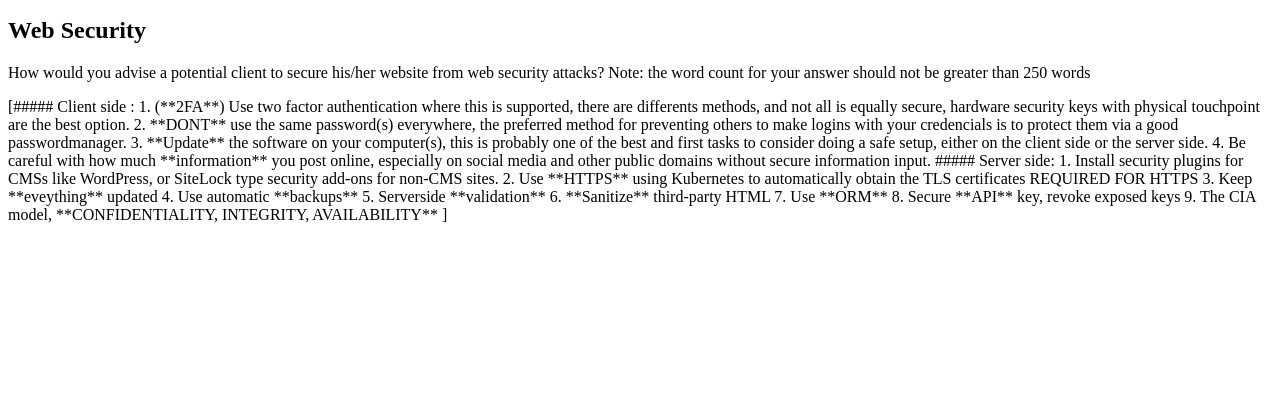
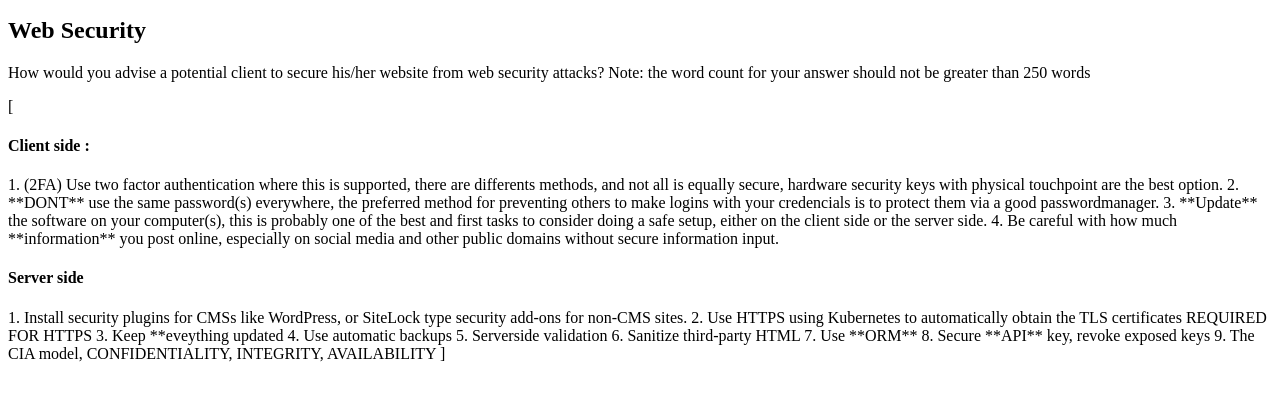
Before and after one commit to Noroff-FEU-Assignments/cross-course-project-GargusS, a plain HTML site: page index.html in a window 1280 px wide. Shown: the part 101-500 px from the top of the page. Drawn offline with Linux system fonts and the light colour scheme.

Commit message:
Edit answer to CA

```diff
--- a/index.html
+++ b/index.html
@@ -8,21 +8,21 @@
     <p>Welcome to my first website.</p>
     <h2>Web Security</h2>
     <p id="web-security-question">How would you advise a potential client to secure his/her website from web security attacks? Note: the word count for your answer should not be greater than 250 words</p>
-    <p id="web-security-answer">[##### Client side :
-      1. (**2FA**) Use two factor authentication where this is supported, there are differents methods, and not all is equally secure, hardware security keys with physical touchpoint are the best option.
+    <p id="web-security-answer">[<h4>Client side :</h4>
+      1. (2FA) Use two factor authentication where this is supported, there are differents methods, and not all is equally secure, hardware security keys with physical touchpoint are the best option.
       2. **DONT** use the same password(s) everywhere, the preferred method for preventing others to make logins with your credencials is to protect them via a good passwordmanager.
       3. **Update** the software on your computer(s), this is probably one of the best and first tasks to consider doing a safe setup, either on the client side or the server side.
       4. Be careful with how much **information** you post online, especially on social media and other public domains without secure information input.
-      ##### Server side:
+      <h4>Server side</h4>
       1. Install security plugins for CMSs like WordPress, or SiteLock type security add-ons for non-CMS sites.
-      2. Use **HTTPS** using Kubernetes to automatically obtain the TLS certificates REQUIRED FOR HTTPS
-      3. Keep **eveything** updated
-      4. Use automatic **backups**
-      5. Serverside **validation**
-      6. **Sanitize** third-party HTML
+      2. Use HTTPS using Kubernetes to automatically obtain the TLS certificates REQUIRED FOR HTTPS
+      3. Keep **eveything updated
+      4. Use automatic backups
+      5. Serverside validation
+      6. Sanitize third-party HTML
       7. Use **ORM**
       8. Secure **API** key, revoke exposed keys
-      9. The CIA model, **CONFIDENTIALITY, INTEGRITY, AVAILABILITY**
+      9. The CIA model, CONFIDENTIALITY, INTEGRITY, AVAILABILITY
 
       ]</p>
   </body>
```
